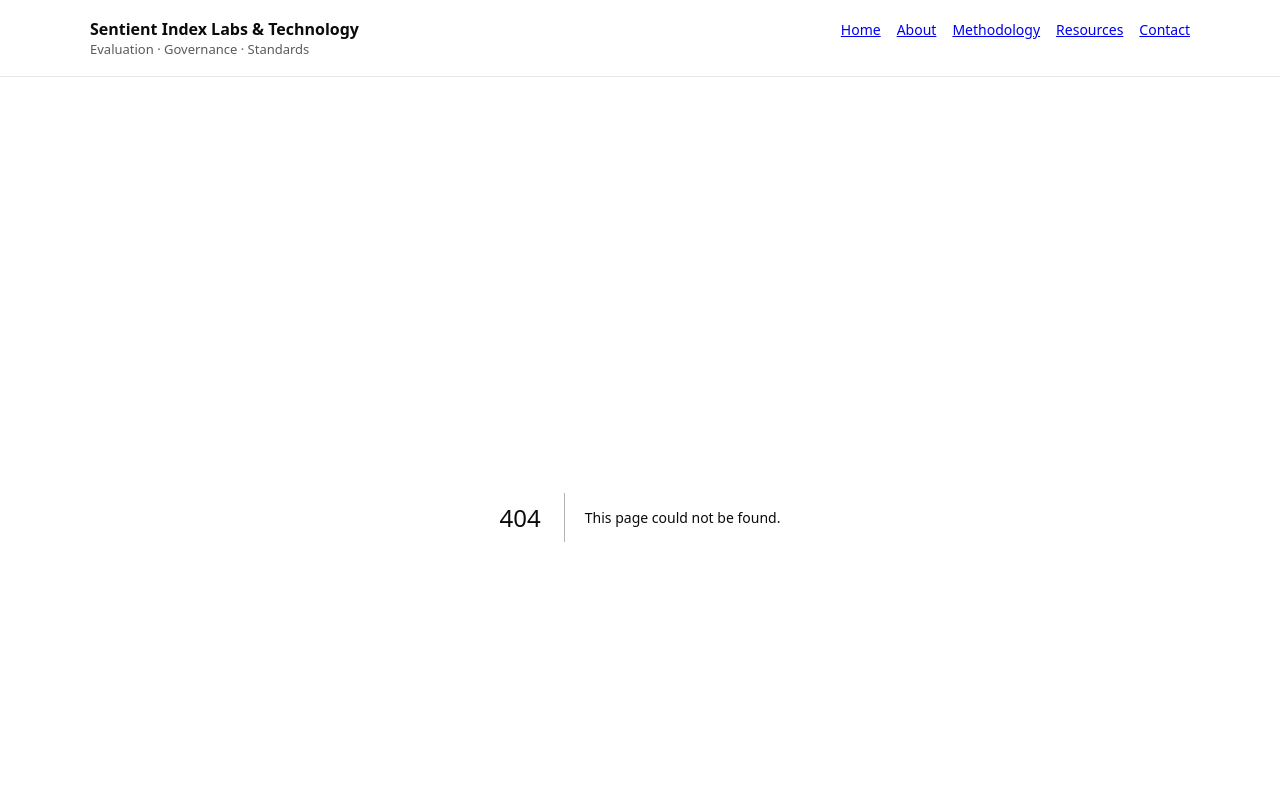
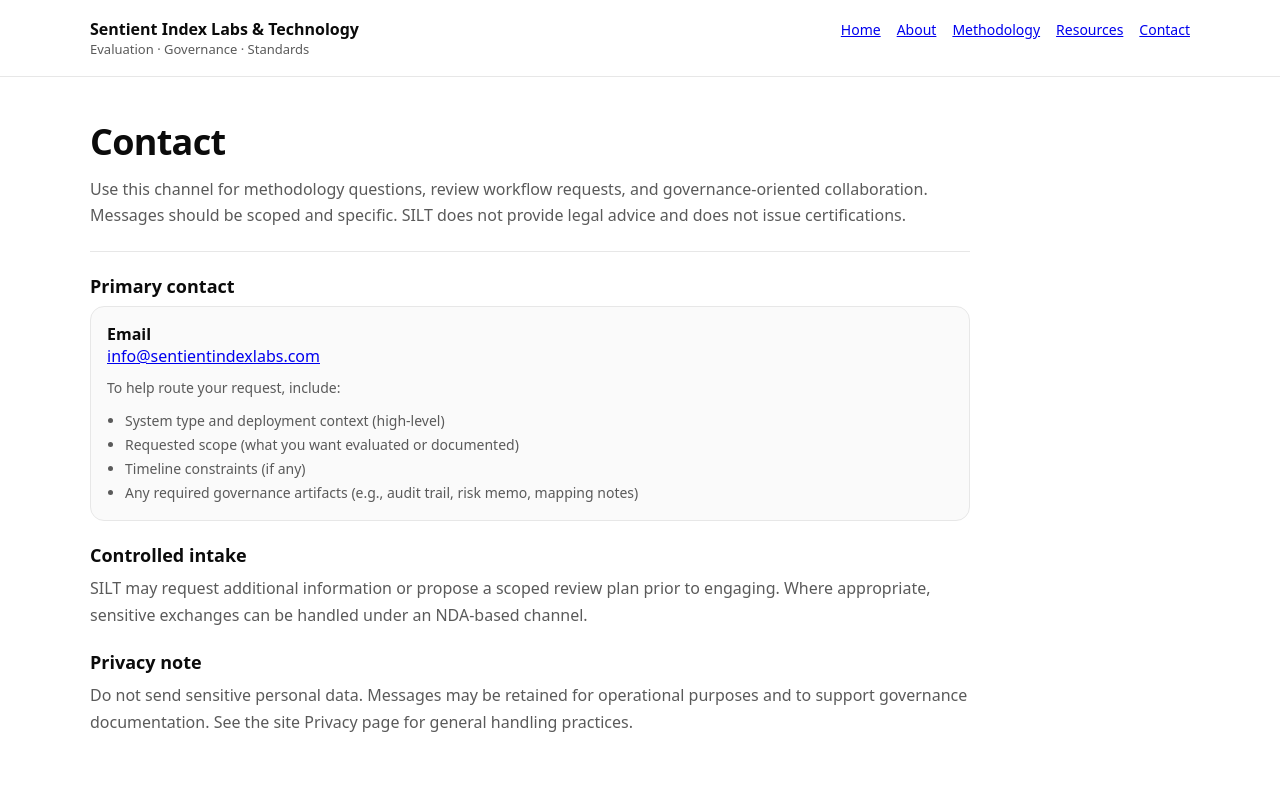
Before and after one commit to neuronomocon-bit/silt-site, a Next.js app: page /contact in a window 1280 px wide. Before the commit this address had no page. Shown: the top 800 px of the page. Built offline with nearby package versions, Linux system fonts and the light colour scheme.

Commit message:
Add Contact page with controlled access tone

```diff
--- /dev/null
+++ b/src/app/contact/page.tsx
@@ -0,0 +1,70 @@
+export const metadata = {
+  title: "Contact | Sentient Index Labs & Technology",
+  description:
+    "Contact Sentient Index Labs & Technology regarding methodology, review workflows, or governance-aligned evaluation artifacts.",
+};
+
+export default function ContactPage() {
+  const email = "info@sentientindexlabs.com"; // change later if you choose a different inbox
+
+  return (
+    <div style={{ maxWidth: 880 }}>
+      <h1 style={{ fontSize: 36, letterSpacing: "-0.02em", margin: "0 0 10px" }}>
+        Contact
+      </h1>
+
+      <p style={{ color: "#5a5a5a", lineHeight: 1.65, marginTop: 0 }}>
+        Use this channel for methodology questions, review workflow requests, and governance-oriented collaboration.
+        Messages should be scoped and specific. SILT does not provide legal advice and does not issue certifications.
+      </p>
+
+      <hr style={{ border: 0, height: 1, background: "#e7e7e7", margin: "22px 0" }} />
+
+      <section style={{ marginBottom: 22 }}>
+        <h2 style={{ fontSize: 18, margin: "0 0 8px" }}>Primary contact</h2>
+
+        <div
+          style={{
+            border: "1px solid #e7e7e7",
+            borderRadius: 14,
+            padding: 16,
+            background: "#fafafa",
+          }}
+        >
+          <div style={{ marginBottom: 10 }}>
+            <div style={{ fontWeight: 600 }}>Email</div>
+            <div style={{ color: "#5a5a5a" }}>
+              <a href={`mailto:${email}`}>{email}</a>
+            </div>
+          </div>
+
+          <div style={{ color: "#5a5a5a", fontSize: 14, lineHeight: 1.6 }}>
+            To help route your request, include:
+            <ul style={{ margin: "10px 0 0", paddingLeft: 18, lineHeight: 1.7 }}>
+              <li>System type and deployment context (high-level)</li>
+              <li>Requested scope (what you want evaluated or documented)</li>
+              <li>Timeline constraints (if any)</li>
+              <li>Any required governance artifacts (e.g., audit trail, risk memo, mapping notes)</li>
+            </ul>
+          </div>
+        </div>
+      </section>
+
+      <section style={{ marginBottom: 22 }}>
+        <h2 style={{ fontSize: 18, margin: "0 0 8px" }}>Controlled intake</h2>
+        <p style={{ color: "#5a5a5a", lineHeight: 1.65, marginTop: 0 }}>
+          SILT may request additional information or propose a scoped review plan prior to engaging. Where appropriate,
+          sensitive exchanges can be handled under an NDA-based channel.
+        </p>
+      </section>
+
+      <section style={{ marginBottom: 0 }}>
+        <h2 style={{ fontSize: 18, margin: "0 0 8px" }}>Privacy note</h2>
+        <p style={{ color: "#5a5a5a", lineHeight: 1.65, marginTop: 0 }}>
+          Do not send sensitive personal data. Messages may be retained for operational purposes and to support
+          governance documentation. See the site Privacy page for general handling practices.
+        </p>
+      </section>
+    </div>
+  );
+}
```
